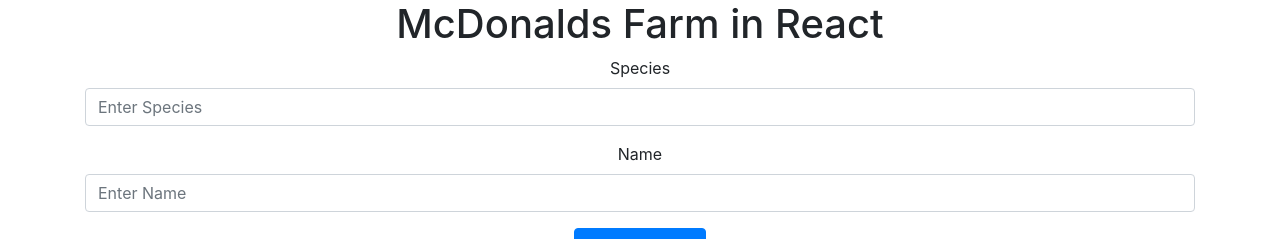
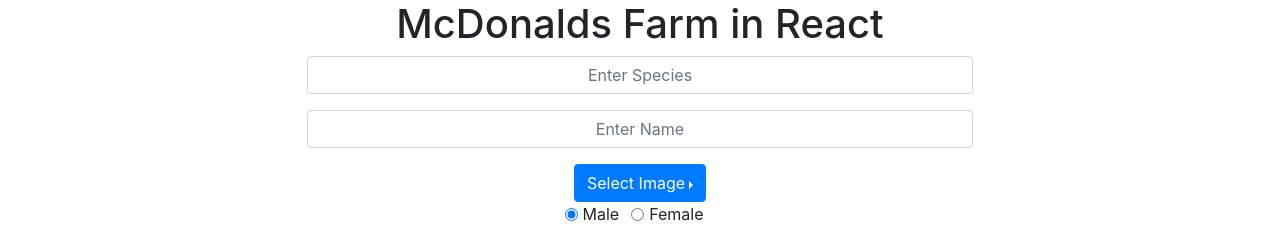
Before and after one commit to coronaisme/reactoldmcdonald, a React (Create React App) app: page / in a window 1280 px wide. Shown: the top 239 px of the page. Built offline with nearby package versions, Linux system fonts and the light colour scheme.

Commit message:
some imporvments

```diff
--- a/src/components/Animal.js
+++ b/src/components/Animal.js
@@ -51,6 +51,7 @@
           SLAUGHTER
         </Button>
         <br />
+        <br />
         <Button onClick={handlePetting} variant="primary">
           Pet Me!
         </Button>
--- a/src/components/App.js
+++ b/src/components/App.js
@@ -103,6 +103,7 @@
               addAnimalToFarm={addAnimalToFarm}
               currentBiggestId={currentBiggestId}
             />
+            <br />
           </Col>
         </Row>
         <Row>
--- a/src/components/CreateAnimalForm.js
+++ b/src/components/CreateAnimalForm.js
@@ -38,11 +38,17 @@
     });
   };
 
+  const formStyles = {
+    width: "60%",
+    textAlign: "center",
+    display: "inline-block",
+  };
+
   return (
     <Form>
       <Form.Group controlId="formSpecies">
-        <Form.Label>Species</Form.Label>
         <Form.Control
+          style={formStyles}
           value={formInputs.species}
           type="text"
           placeholder="Enter Species"
@@ -53,8 +59,8 @@
       </Form.Group>
 
       <Form.Group controlId="formName">
-        <Form.Label>Name</Form.Label>
         <Form.Control
+          style={formStyles}
           value={formInputs.name}
           type="text"
           placeholder="Enter Name"
@@ -183,6 +189,7 @@
       <Button variant="primary" type="click" onClick={handleCreateAnimalClick}>
         Create Animal
       </Button>
+      <br />
     </Form>
   );
 }
--- a/src/components/Pen.js
+++ b/src/components/Pen.js
@@ -14,7 +14,7 @@
       <header>{pen.title}s pen</header>
       {animalsForThisPen.map((animal) => (
         <Col key={animal.id}>
-          <Animal slaughter={slaughter} animal={animal} />
+          <Animal slaughter={slaughter}  animal={animal} />
         </Col>
       ))}
     </Row>
```
